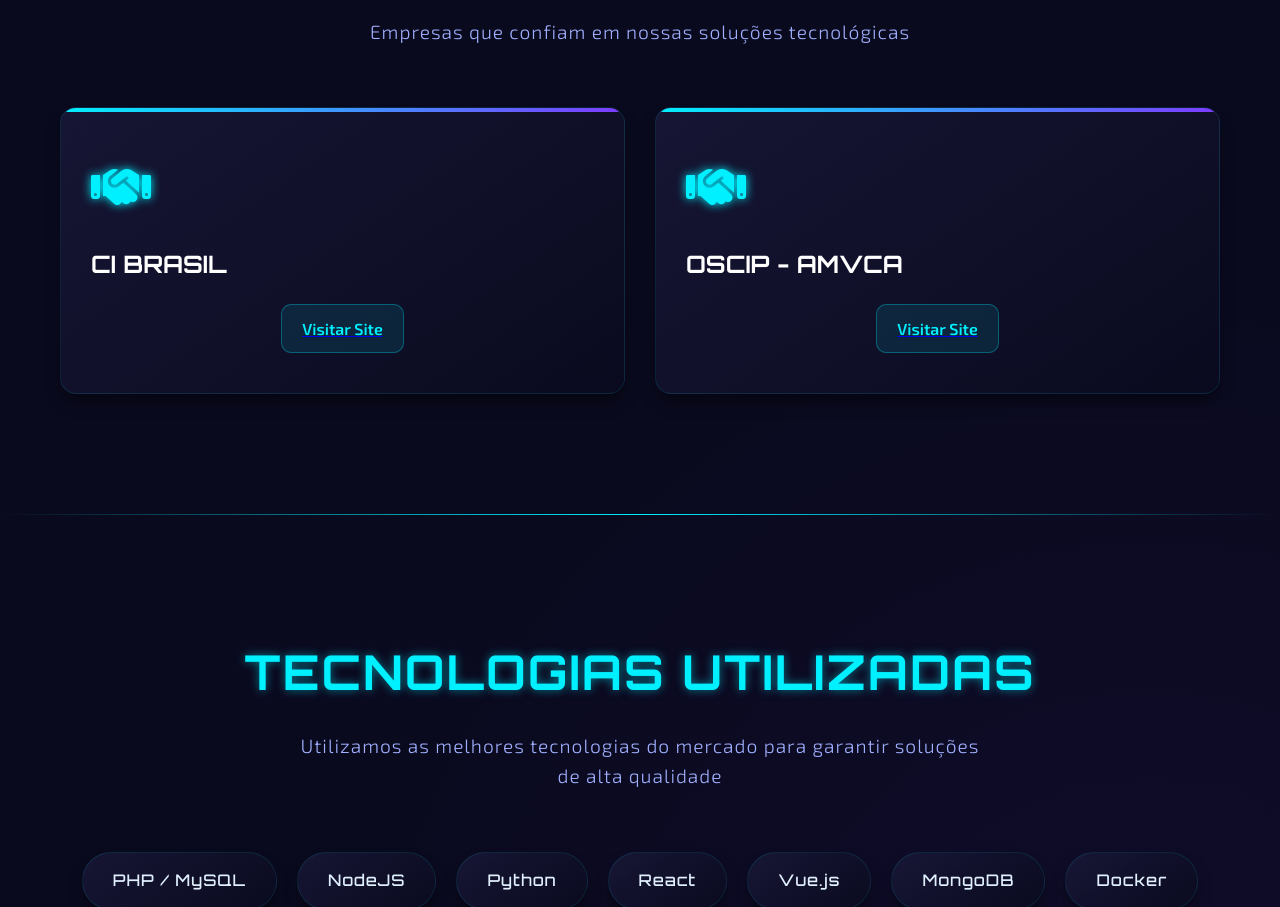
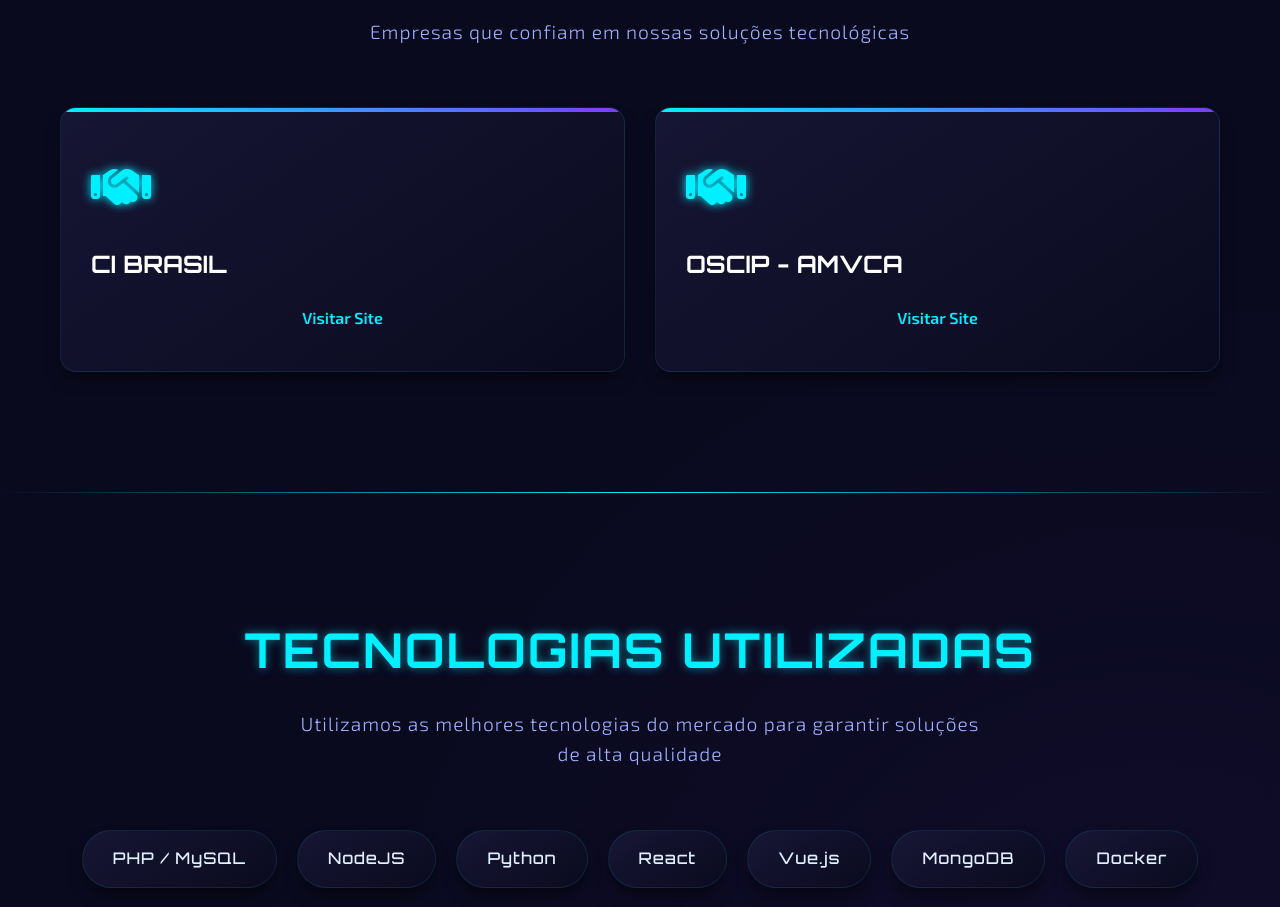
Before and after one commit to ConnectAIMS/connectAI, a plain HTML site: page index.html in a window 1280 px wide. Shown: the part 2771-3678 px from the top of the page. Drawn offline with Linux system fonts and the light colour scheme.

Commit message:
Update index.html
veio do rio

```diff
--- a/index.html
+++ b/index.html
@@ -1,12 +1,13 @@
 <!DOCTYPE html>
 <html lang="pt-BR">
 <head>
-  <meta charset="UTF-8">
-  <meta name="viewport" content="width=device-width, initial-scale=1.0">
+  <meta charset="UTF-8" />
+  <meta name="viewport" content="width=device-width, initial-scale=1.0"/>
   <title>ConnectAI | Desenvolvimento Web e Soluções Inteligentes</title>
-  <link rel="preconnect" href="https://fonts.googleapis.com">
-  <link rel="preconnect" href="https://fonts.gstatic.com" crossorigin>
-  <link href="https://fonts.googleapis.com/css2?family=Orbitron:wght@400;500;700;900&family=Exo+2:wght@300;400;500;600;700&display=swap" rel="stylesheet">
+  <link rel="preconnect" href="https://fonts.googleapis.com"/>
+  <link rel="preconnect" href="https://fonts.gstatic.com" crossorigin/>
+  <link href="https://fonts.googleapis.com/css2?family=Orbitron:wght@400;500;700;900&family=Exo+2:wght@300;400;500;600;700&display=swap" rel="stylesheet"/>
+  <link rel="stylesheet" href="https://cdnjs.cloudflare.com/ajax/libs/font-awesome/6.4.0/css/all.min.css"/>
   <style>
     :root {
       --primary: #00f0ff;
@@ -557,8 +558,16 @@
         font-size: 50px;
       }
     }
+
+	.services a.card {
+	  display: block;
+	  color: inherit;
+	}
+	.services a.card:hover {
+	  text-decoration: none;
+	}
+
   </style>
-  <link rel="stylesheet" href="https://cdnjs.cloudflare.com/ajax/libs/font-awesome/6.4.0/css/all.min.css">
 </head>
 <body>
 
@@ -649,31 +658,24 @@
     <h2>Nossos Parceiros e Clientes</h2>
     <p class="section-subtitle">Empresas que confiam em nossas soluções tecnológicas</p>
     <div class="services">
-        <div class="card fade-in">
+      <a href="https://cibrasilcidade.com.br/" target="_blank" rel="noopener noreferrer" class="card fade-in" style="text-decoration:none;">
         <div class="card-icon">
           <i class="fas fa-handshake"></i>
         </div>
         <h3>CI BRASIL</h3>
-          <p align="center" style="margin-top: 20px;">
-            <a href="https://cibrasilcidade.com.br/" target="_blank" style="display: inline-block; padding: 10px 20px; background: rgba(0, 240, 255, 0.1); border-radius: 10px; border: 1px solid rgba(0, 240, 255, 0.3); transition: all 0.3s ease;">
-              <span style="color: var(--primary); font-weight: 600;">Visitar Site</span>
+        <p style="margin-top:20px;color: var(--primary); font-weight:600; text-align:center;">Visitar Site</p>
       </a>
-          </p>
-        </div>
-        <div class="card fade-in">
+      <a href="https://amvca.com.br/" target="_blank" rel="noopener noreferrer" class="card fade-in" style="text-decoration:none;">
         <div class="card-icon">
           <i class="fas fa-handshake"></i>
         </div>
         <h3>OSCIP - AMVCA</h3>
-          <p align="center" style="margin-top: 20px;">
-            <a href="https://amvca.com.br/" target="_blank" style="display: inline-block; padding: 10px 20px; background: rgba(0, 240, 255, 0.1); border-radius: 10px; border: 1px solid rgba(0, 240, 255, 0.3); transition: all 0.3s ease;">
-              <span style="color: var(--primary); font-weight: 600;">Visitar Site</span>
+        <p style="margin-top:20px;color: var(--primary); font-weight:600; text-align:center;">Visitar Site</p>
       </a>
-          </p>
-        </div>
     </div>
   </div>
 </section>
+
 
   <section id="tecnologias">
     <div class="container">
```
Lines whose indentation alone changed are shown as unchanged.
